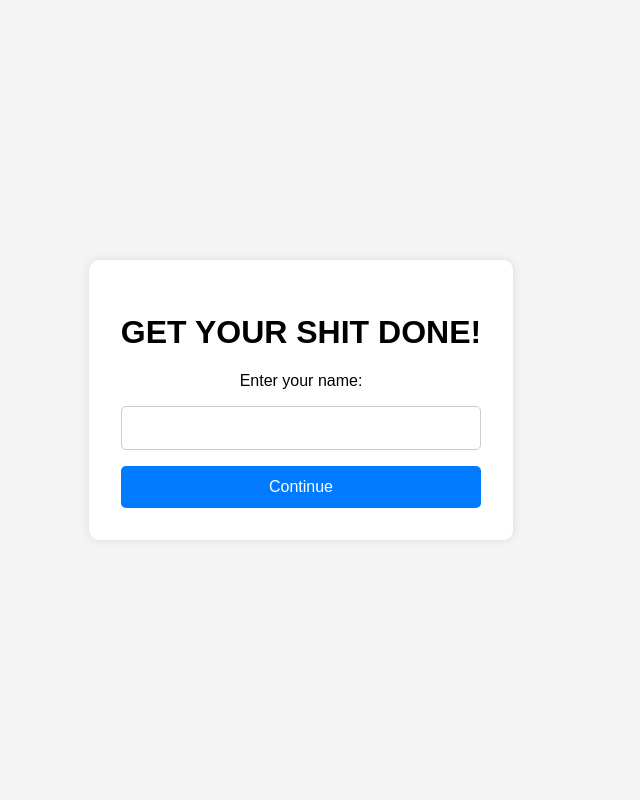
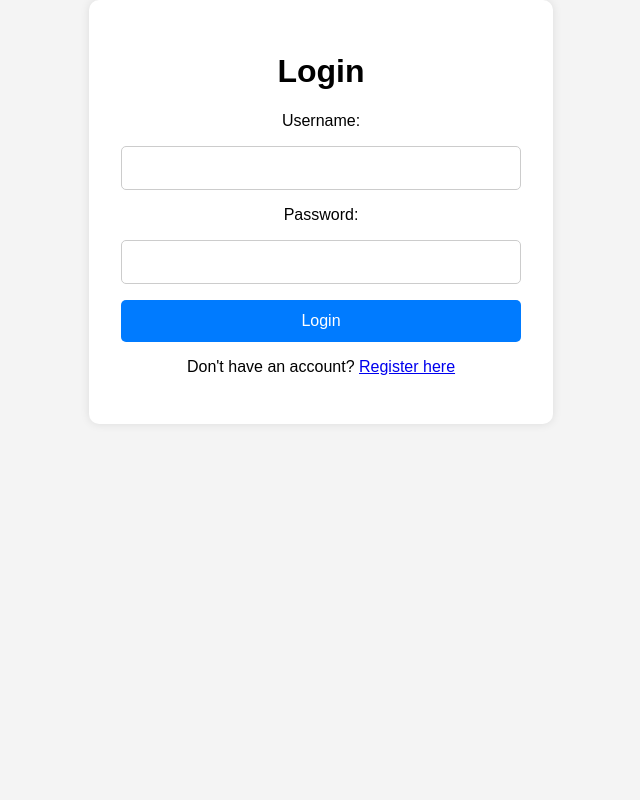
Before and after one commit to emales/GYSD, a FastAPI app: page / in a window 1280 px wide. Shown: the whole page, without its empty margins (319-959 px from the left). Run offline with FastAPI, Linux system fonts and the light colour scheme; some libraries are stand-ins or nearby versions.

Commit message:
updated functionallity with registration and login

```diff
--- a/app/main.py
+++ b/app/main.py
@@ -1,23 +1,29 @@
-from fastapi import FastAPI, Request, Form, Response, Cookie
-from fastapi.responses import RedirectResponse
+from fastapi import FastAPI, Request, Form, Response, Cookie, Depends
+from fastapi.responses import RedirectResponse, HTMLResponse
+from fastapi.templating import Jinja2Templates
 from fastapi.staticfiles import StaticFiles
-from fastapi.templating import Jinja2Templates
 import psycopg2
 import os
 import uuid
+from jose import jwt, JWTError
+from passlib.context import CryptContext
+from datetime import datetime, timedelta, date
 
 os.chdir(os.path.dirname(__file__))
 
+# --- Configuration ---
+SECRET_KEY = os.environ['SECRET_KEY']  # IMPORTANT: Change this to a long, random, secret key
+ALGORITHM = "HS256"
+ACCESS_TOKEN_EXPIRE_MINUTES = 30
+
+# --- FastAPI App Initialization ---
 app = FastAPI()
 
-# Shramba sej v spominu (za produkcijo raje DB/redis)
-sessions = {}
-
-# Mount static files
+# --- Static Files and Templates ---
 app.mount("/static", StaticFiles(directory="static"), name="static")
-
 templates = Jinja2Templates(directory="templates")
 
+# --- Database Connection ---
 def get_db_connection():
     return psycopg2.connect(
         host="db",
@@ -26,42 +32,139 @@ def get_db_connection():
         password=os.environ["POSTGRES_PASSWORD"]
     )
 
-@app.get("/")
-async def index(request: Request):
-    return templates.TemplateResponse("index.html", {"request": request})
+# --- Security (Password Hashing and JWT) ---
+pwd_context = CryptContext(schemes=["bcrypt"], deprecated="auto")
+
+def verify_password(plain_password, hashed_password):
+    return pwd_context.verify(plain_password, hashed_password)
+
+def get_password_hash(password):
+    return pwd_context.hash(password)
+
+def create_access_token(data: dict, expires_delta: timedelta | None = None):
+    to_encode = data.copy()
+    if expires_delta:
+        expire = datetime.utcnow() + expires_delta
+    else:
+        expire = datetime.utcnow() + timedelta(minutes=15)
+    to_encode.update({"exp": expire})
+    encoded_jwt = jwt.encode(to_encode, SECRET_KEY, algorithm=ALGORITHM)
+    return encoded_jwt
+
+def get_current_user_id(token: str = Cookie(None)):
+    if token is None:
+        return None
+    try:
+        payload = jwt.decode(token, SECRET_KEY, algorithms=[ALGORITHM])
+        user_id: str = payload.get("sub")
+        if user_id is None:
+            return None
+        return int(user_id)
+    except (JWTError, ValueError):
+        return None
+
+# --- Routes ---
+@app.get("/favicon.ico", include_in_schema=False)
+async def favicon():
+    return Response(status_code=204)
+
+
+@app.get("/", response_class=HTMLResponse)
+async def root(request: Request):
+    return templates.TemplateResponse("login.html", {"request": request})
+
+@app.get("/login", response_class=HTMLResponse)
+async def login_page(request: Request):
+    return templates.TemplateResponse("login.html", {"request": request})
 
 @app.post("/login")
-async def login(response: Response, name: str = Form(...)):
-    # Vstavi uporabnika v DB, če še ne obstaja
+async def login(request: Request, name: str = Form(...), password: str = Form(...)):
     conn = get_db_connection()
     cur = conn.cursor()
-    cur.execute("INSERT INTO users (name) VALUES (%s) ON CONFLICT (name) DO NOTHING;", (name,))
-    conn.commit()
-    cur.execute("SELECT id FROM users WHERE name = %s;", (name,))
+    cur.execute("SELECT id, password FROM users WHERE name = %s;", (name,))
     user_row = cur.fetchone()
     conn.close()
 
-    if not user_row:
-        return RedirectResponse(url="/", status_code=302)  # Nekaj je šlo narobe
+    if not user_row or not verify_password(password, user_row[1]):
+        return templates.TemplateResponse("login.html", {"request": request, "error": "Invalid username or password"})
 
     user_id = user_row[0]
+    access_token_expires = timedelta(minutes=ACCESS_TOKEN_EXPIRE_MINUTES)
+    access_token = create_access_token(
+        data={"sub": str(user_id), "name": name}, expires_delta=access_token_expires
+    )
 
-    # Ustvari session_id in shrani v sessions
-    session_id = str(uuid.uuid4())
-    sessions[session_id] = {"user_id": user_id, "name": name}
-
-    # Nastavi cookie z session_id
     response = RedirectResponse(url="/home", status_code=302)
-    response.set_cookie(key="session_id", value=session_id, httponly=True)
+    response.set_cookie(key="token", value=access_token, httponly=True)
     return response
 
-@app.get("/home")
-async def home(request: Request, session_id: str = Cookie(None)):
-    if not session_id or session_id not in sessions:
-        return RedirectResponse(url="/", status_code=302)
-    user_id = sessions[session_id]["user_id"]
+@app.get("/register", response_class=HTMLResponse)
+async def register_page(request: Request):
+    return templates.TemplateResponse("register.html", {"request": request})
+
+
+@app.post("/register")
+async def register(
+    request: Request,
+    name: str = Form(...),
+    password: str = Form(...),
+    birth_date: date = Form(...),
+    street: str = Form(...),
+    city: str = Form(...),
+    postcode: str = Form(...),
+    household_name: str = Form(None)
+):
+    hashed_password = get_password_hash(password)
     conn = get_db_connection()
     cur = conn.cursor()
+
+    try:
+        # Check if a household with the same address already exists
+        cur.execute("SELECT id FROM households WHERE street = %s AND city = %s AND postcode = %s;", (street, city, postcode))
+        household_row = cur.fetchone()
+
+        if household_row:
+            household_id = household_row[0]
+        else:
+            # If no household exists, create a new one
+            new_household_name = household_name if household_name else "Your Household"
+            cur.execute(
+                "INSERT INTO households (name, street, city, postcode) VALUES (%s, %s, %s, %s) RETURNING id;",
+                (new_household_name, street, city, postcode)
+            )
+            household_id = cur.fetchone()[0]
+
+        # Insert the new user with the correct household_id
+        cur.execute(
+            "INSERT INTO users (name, password, birth_date, street, city, postcode, household_id) VALUES (%s, %s, %s, %s, %s, %s, %s);",
+            (name, hashed_password, birth_date, street, city, postcode, household_id)
+        )
+        conn.commit()
+    except psycopg2.IntegrityError:
+        conn.rollback()
+        return templates.TemplateResponse("register.html", {"request": request, "error": "Username already exists or there was a database error."})
+    finally:
+        conn.close()
+
+    return RedirectResponse(url="/login", status_code=302)
+
+
+@app.get("/home", response_class=HTMLResponse)
+async def home(request: Request, user_id: int = Depends(get_current_user_id)):
+    if user_id is None:
+        return RedirectResponse(url="/login", status_code=302)
+
+    conn = get_db_connection()
+    cur = conn.cursor()
+
+    # Get user info and their household ID
+    cur.execute("SELECT name, household_id FROM users WHERE id = %s;", (user_id,))
+    user_info = cur.fetchone()
+    if not user_info:
+        return RedirectResponse(url="/login", status_code=302)
+    user_name, household_id = user_info
+
+    # Get tasks assigned to the current user
     cur.execute("""
         SELECT t.id, t.description, t.completed
         FROM tasks t
@@ -70,18 +173,91 @@ async def home(request: Request, session_id: str = Cookie(None)):
         ORDER BY t.id;
     """, (user_id,))
     tasks = cur.fetchall()
-    cur.execute("SELECT id, name FROM users ORDER BY name;")
-    users = cur.fetchall()
+
     conn.close()
     return templates.TemplateResponse(
         "home.html",
-        {"request": request, "tasks": tasks, "user_name": sessions[session_id]["name"], "users": users}
+        {
+            "request": request,
+            "tasks": tasks,
+            "user_name": user_name
+        }
     )
 
+
+@app.get("/add-task", response_class=HTMLResponse)
+async def add_task_page(request: Request, user_id: int = Depends(get_current_user_id)):
+    if user_id is None:
+        return RedirectResponse(url="/login", status_code=302)
+
+    conn = get_db_connection()
+    cur = conn.cursor()
+
+    cur.execute("SELECT household_id FROM users WHERE id = %s;", (user_id,))
+    household_id_row = cur.fetchone()
+    household_id = household_id_row[0] if household_id_row else None
+
+    household_members = []
+    if household_id:
+        cur.execute("SELECT id, name FROM users WHERE household_id = %s ORDER BY name;", (household_id,))
+        household_members = cur.fetchall()
+
+    conn.close()
+
+    return templates.TemplateResponse(
+        "add_task.html",
+        {
+            "request": request,
+            "household_members": household_members
+        }
+    )
+
+
+@app.post("/add-task")
+async def add_task_form_submission(
+    description: str = Form(...),
+    assignee: str = Form(...),
+    user_id: int = Depends(get_current_user_id)
+):
+    if user_id is None:
+        return RedirectResponse(url="/login", status_code=302)
+
+    conn = get_db_connection()
+    cur = conn.cursor()
+
+    cur.execute("INSERT INTO tasks (description) VALUES (%s) RETURNING id;", (description,))
+    task_id = cur.fetchone()[0]
+
+    if assignee == "all":
+        # Get the household ID of the logged-in user
+        cur.execute("SELECT household_id FROM users WHERE id = %s;", (user_id,))
+        household_id_row = cur.fetchone()
+        if household_id_row:
+            household_id = household_id_row[0]
+            # Get all users in that household
+            cur.execute("SELECT id FROM users WHERE household_id = %s;", (household_id,))
+            members = cur.fetchall()
+            for member in members:
+                cur.execute("INSERT INTO task_assignments (task_id, user_id) VALUES (%s, %s);", (task_id, member[0]))
+    else:
+        # Assign to a specific user
+        cur.execute("INSERT INTO task_assignments (task_id, user_id) VALUES (%s, %s);", (task_id, int(assignee)))
+
+    conn.commit()
+    conn.close()
+    return RedirectResponse(url="/home", status_code=302)
+
+
+@app.get("/lists", response_class=HTMLResponse)
+async def lists_page(request: Request, user_id: int = Depends(get_current_user_id)):
+    if user_id is None:
+        return RedirectResponse(url="/login", status_code=302)
+
+    return templates.TemplateResponse("lists.html", {"request": request})
+
+
 @app.get("/logout")
-async def logout(response: Response, session_id: str = Cookie(None)):
-    if session_id in sessions:
-        sessions.pop(session_id)
-    response = RedirectResponse(url="/", status_code=302)
-    response.delete_cookie("session_id")
+async def logout(response: Response):
+    response = RedirectResponse(url="/login", status_code=302)
+    response.delete_cookie("token")
     return response
--- a/app/static/style.css
+++ b/app/static/style.css
@@ -1,36 +1,108 @@
-/* static/style.css */
+/* General Body Styles */
 body, html {
     margin: 0;
     padding: 0;
     height: 100%;
     font-family: Arial, sans-serif;
-    display: flex;
-    align-items: center;
-    justify-content: center;
     background-color: #f4f4f4;
 }
 
-.container {
-    text-align: center;
+/* Auth Pages Layout (Login/Register) */
+.auth-container {
     width: 90%;
     max-width: 400px;
     padding: 2em;
     background-color: white;
     border-radius: 10px;
     box-shadow: 0 0 10px rgba(0,0,0,0.1);
+    text-align: center;
+    margin: auto; /* Centers the box */
 }
 
+/* Main App Layout (with Sidebar) */
+.sidebar {
+    height: 100%;
+    width: 220px;
+    position: fixed;
+    z-index: 1;
+    top: 0;
+    left: 0;
+    background-color: #2c3e50;
+    overflow-x: hidden;
+    padding-top: 20px;
+    color: white;
+}
+
+.sidebar h2 {
+    text-align: center;
+    margin-bottom: 20px;
+}
+
+.sidebar a {
+    padding: 10px 15px;
+    text-decoration: none;
+    font-size: 18px;
+    color: #bdc3c7;
+    display: block;
+    transition: background-color 0.3s, color 0.3s;
+}
+
+.sidebar a:hover {
+    background-color: #34495e;
+    color: #ffffff;
+}
+
+.sidebar .logout-link {
+    position: absolute;
+    bottom: 20px;
+    width: 100%;
+}
+
+.main-content {
+    margin-left: 220px; /* Same as the width of the sidebar */
+    padding: 20px;
+}
+
+/* Home Page Specific Layout */
+.main-flex {
+    display: flex;
+    gap: 30px;
+}
+
+.task-list-container {
+    flex: 3; /* Takes up more space */
+}
+
+.add-task-panel {
+    flex: 2; /* Takes up less space */
+    background: #ffffff;
+    padding: 24px;
+    border-radius: 8px;
+    box-shadow: 0 2px 8px rgba(0,0,0,0.08);
+    height: fit-content;
+}
+
+.add-task-panel h2 {
+    margin-top: 0;
+}
+
+/* General Form Styles */
 form {
     display: flex;
     flex-direction: column;
     gap: 1em;
 }
 
-input[type="text"] {
+input[type="text"],
+input[type="password"],
+input[type="date"],
+select {
+    width: 100%;
     padding: 0.75em;
     font-size: 1em;
     border-radius: 5px;
     border: 1px solid #ccc;
+    box-sizing: border-box; /* Important for consistent sizing */
 }
 
 button {
@@ -41,83 +113,28 @@ button {
     color: white;
     border-radius: 5px;
     cursor: pointer;
+    transition: background-color 0.3s;
 }
 
 button:hover {
     background-color: #0056b3;
 }
 
-.logout-btn {
-    position: absolute;
-    top: 20px;
-    right: 30px;
-    padding: 8px 18px;
-    background: #e74c3c;
-    color: #fff;
-    border: none;
-    border-radius: 5px;
-    text-decoration: none;
-    font-weight: bold;
-    transition: background 0.2s;
-}
-.logout-btn:hover {
-    background: #c0392b;
+.error {
+    color: #e74c3c;
+    margin-top: 1em;
 }
 
-.main-flex {
-    display: flex;
-    align-items: flex-start;
-    justify-content: space-between;
-    margin-top: 60px;
+/* Task List Styles */
+.task-list {
+    list-style: none;
+    padding: 0;
 }
 
-.container {
-    flex: 2;
-    margin-right: 40px;
+.task-list li {
+    background: #fff;
+    padding: 15px;
+    margin-bottom: 10px;
+    border-radius: 5px;
+    box-shadow: 0 1px 3px rgba(0,0,0,0.05);
 }
-
-.add-task-panel {
-    flex: 1;
-    background: #f9f9f9;
-    padding: 24px 18px;
-    border-radius: 8px;
-    box-shadow: 0 2px 8px rgba(0,0,0,0.06);
-    min-width: 260px;
-}
-
-.add-task-panel h2 {
-    margin-top: 0;
-}
-
-.add-task-panel form {
-    display: flex;
-    flex-direction: column;
-}
-
-.add-task-panel label {
-    margin-top: 10px;
-    margin-bottom: 4px;
-}
-
-.add-task-panel input,
-.add-task-panel select {
-    padding: 6px 8px;
-    margin-bottom: 10px;
-    border-radius: 4px;
-    border: 1px solid #ccc;
-}
-
-.add-task-panel button {
-    background: #3498db;
-    color: #fff;
-    border: none;
-    padding: 8px 0;
-    border-radius: 4px;
-    font-weight: bold;
-    cursor: pointer;
-    transition: background 0.2s;
-}
-
-.add-task-panel button:hover {
-    background: #217dbb;
-}
--- /dev/null
+++ b/app/templates/base_auth.html
@@ -0,0 +1,14 @@
+<!DOCTYPE html>
+<html lang="en">
+<head>
+    <meta charset="UTF-8">
+    <meta name="viewport" content="width=device-width, initial-scale=1.0">
+    <title>{% block title %}{% endblock %} - My App</title>
+    <link rel="stylesheet" href="/static/style.css">
+</head>
+<body>
+    <div class="auth-container">
+        {% block content %}{% endblock %}
+    </div>
+</body>
+</html>
--- /dev/null
+++ b/app/templates/login.html
@@ -0,0 +1,18 @@
+{% extends "base_auth.html" %}
+
+{% block title %}Login{% endblock %}
+
+{% block content %}
+    <h1>Login</h1>
+    <form method="post" action="/login">
+        <label for="name">Username:</label>
+        <input type="text" id="name" name="name" required>
+        <label for="password">Password:</label>
+        <input type="password" id="password" name="password" required>
+        <button type="submit">Login</button>
+    </form>
+    <p>Don't have an account? <a href="/register">Register here</a></p>
+    {% if error %}
+        <p class="error">{{ error }}</p>
+    {% endif %}
+{% endblock %}
--- a/requirements.txt
+++ b/requirements.txt
@@ -3,3 +3,5 @@ uvicorn
 jinja2
 psycopg2-binary
 python-multipart
+python-jose[cryptography]
+passlib[bcrypt]
```
Also changed, not shown: app/templates/add_task.html (added, +23 -0 lines), app/templates/base_app.html (added, +22 -0 lines), app/templates/home.html (+7 -30 lines), app/templates/lists.html (added, +10 -0 lines), app/templates/register.html (added, +34 -0 lines), init.sql (+25 -1 lines).
